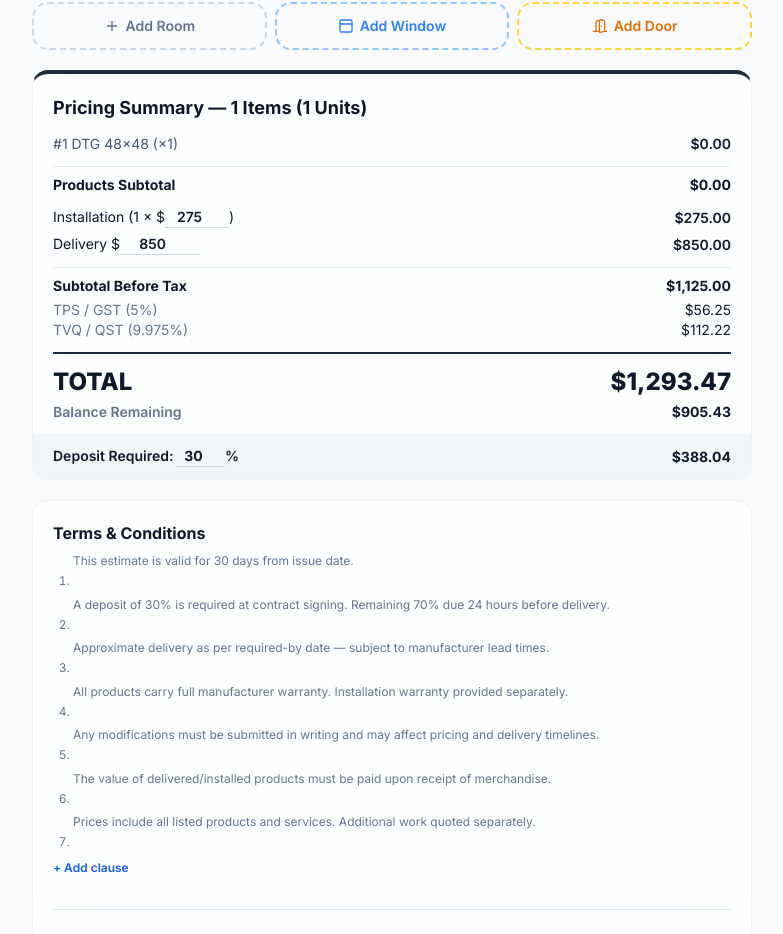
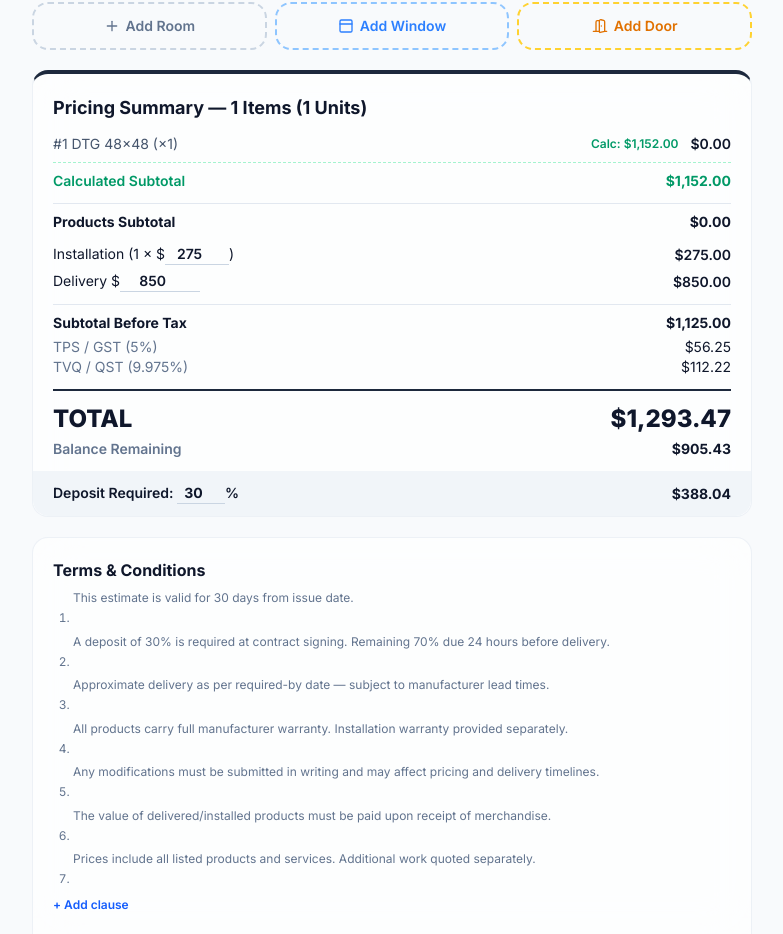
Before and after one commit to OL-Projects/verrex-website, a Next.js app: page /en/portal/dashboard/estimates in a window 1280 px wide. Shown: the part 1433-2367 px from the top of the page, without its empty margins (496-1279 px from the left). Built offline with nearby package versions, Linux system fonts and the light colour scheme; no server answers; what @react-pdf/renderer would draw is missing.

Commit message:
feat: show calculated price per item + subtotal in Pricing Summary (screen-only)

```diff
--- a/src/app/[locale]/portal/dashboard/estimates/page.tsx
+++ b/src/app/[locale]/portal/dashboard/estimates/page.tsx
@@ -475,7 +475,7 @@ export default function EstimatesPage() {
         {/* ═══ SUMMARY ═══ */}
         <div className={`${C.card} border-t-4 border-t-slate-800 dark:border-t-blue-500`}>
           <h2 className="text-lg font-bold text-slate-900 dark:text-white mb-3">{estCfg.summaryTitle} — {t.items} Items ({t.totalUnits} Units)</h2>
-          <div className="space-y-1">{(() => { let gi = 0; return est.rooms.flatMap(r => r.items.map(it => { gi++; const p = PRODUCTS.find(x => x.id === it.product); return <div key={it.id} className="flex justify-between text-sm"><span className="text-slate-600 dark:text-slate-300">#{gi} {p?.tag} {it.width}×{it.height} (×{it.qty}) {it.customLabel && `— ${it.customLabel}`}</span><span className="font-semibold">{fmt(it.qty * it.unitPrice)}</span></div> })) })()}</div>
+          <div className="space-y-1">{(() => { let gi = 0; let calcTotal = 0; const rows = est.rooms.flatMap(r => r.items.map(it => { gi++; const p = PRODUCTS.find(x => x.id === it.product); const gl = getGlassRateForItem(it, estCfg); const cp = gl.show && gl.rate > 0 ? computeCalculatedPrice(it, gl.rate, gl.unit) : 0; calcTotal += cp * it.qty; return <div key={it.id} className="flex justify-between text-sm gap-2"><span className="text-slate-600 dark:text-slate-300">#{gi} {p?.tag} {it.width}×{it.height} (×{it.qty}) {it.customLabel && `— ${it.customLabel}`}</span><span className="flex items-center gap-3">{cp > 0 && <span className="text-emerald-600 dark:text-emerald-400 text-xs font-semibold print:hidden">Calc: {fmt(cp * it.qty)}</span>}<span className="font-semibold">{fmt(it.qty * it.unitPrice)}</span></span></div> })); return <>{rows}{calcTotal > 0 && <div className="flex justify-between text-sm mt-2 pt-2 border-t border-dashed border-emerald-200 dark:border-emerald-500/20 print:hidden"><span className="text-emerald-600 dark:text-emerald-400 font-semibold">Calculated Subtotal</span><span className="text-emerald-600 dark:text-emerald-400 font-bold">{fmt(calcTotal)}</span></div>}</> })()}</div>
           <div className="flex justify-between font-bold border-t border-slate-200 dark:border-white/10 pt-2 mt-3 text-sm"><span>Products Subtotal</span><span>{fmt(t.prodTotal)}</span></div>
           <div className="mt-3 space-y-1.5 text-sm">
             {estCfg.showInstallation && <div className="flex justify-between items-center"><span>Installation ({t.totalUnits} × $<input type="number" value={est.installPerUnit} min={0} onChange={e => set("installPerUnit", +e.target.value)} className="w-16 bg-transparent border-b border-slate-300 text-center font-semibold outline-none print:border-none" />)</span><span className="font-semibold">{fmt(t.install)}</span></div>}
```
